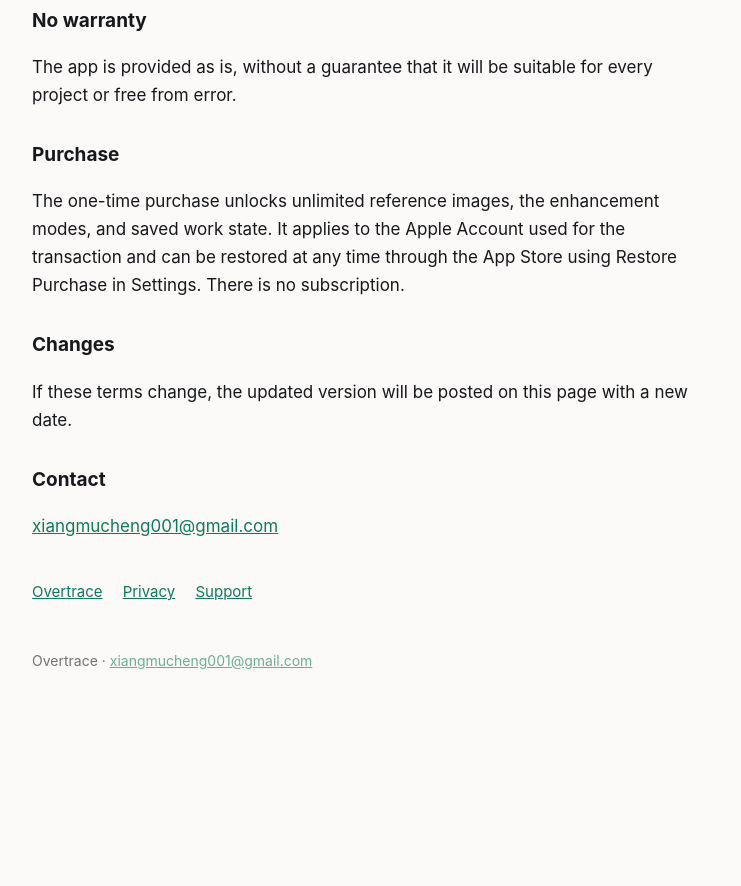
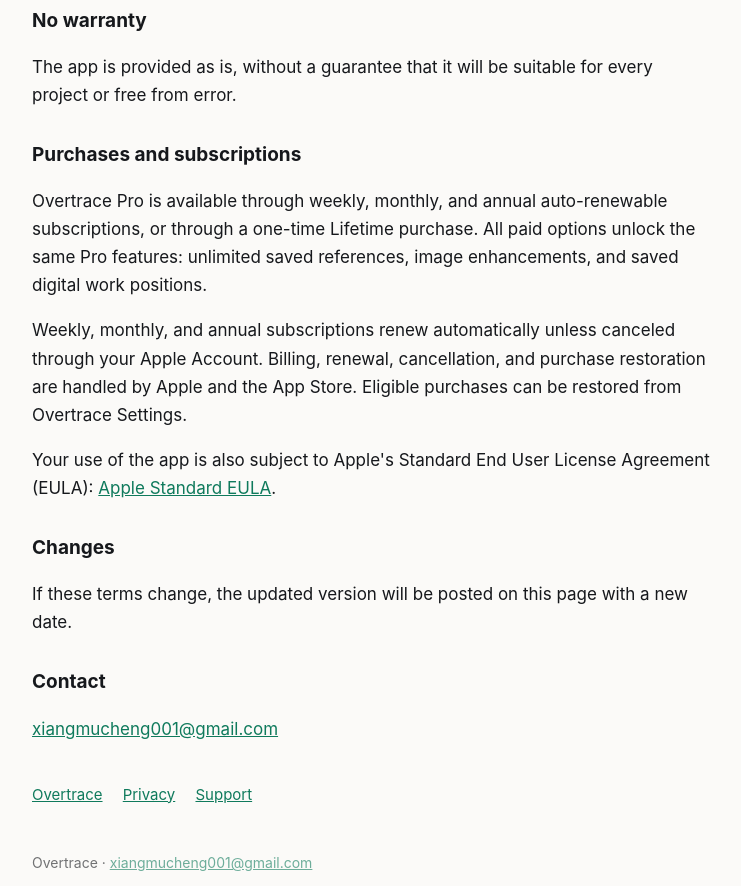
Before and after one commit to chengai1106/overtrace-legal, a plain HTML site: page terms.html in a window 1280 px wide. Shown: the part 540-1426 px from the top of the page, without its empty margins (268-1009 px from the left). Before the commit the page ends 1284 px from the top, so only its background shows below. Drawn offline with Linux system fonts and the light colour scheme.

Commit message:
Update Overtrace legal pages (2026-09-18)

```diff
--- a/terms.html
+++ b/terms.html
@@ -31,7 +31,7 @@
 <header>
   <p class="brand">Overtrace</p>
   <h1>Terms of Service</h1>
-  <p class="meta">Last updated 13 August 2026</p>
+  <p class="meta">Last updated 18 September 2026</p>
 </header>
 
 <p>Overtrace is a visual reference overlay tool. By using it you agree to the following.</p>
@@ -48,10 +48,15 @@ where looking at a screen puts you or others at risk.</p>
 <p>The app is provided as is, without a guarantee that it will be suitable for every project
 or free from error.</p>
 
-<h2>Purchase</h2>
-<p>The one-time purchase unlocks unlimited reference images, the enhancement modes, and saved
-work state. It applies to the Apple Account used for the transaction and can be restored at any
-time through the App Store using Restore Purchase in Settings. There is no subscription.</p>
+<h2>Purchases and subscriptions</h2>
+<p>Overtrace Pro is available through weekly, monthly, and annual auto-renewable subscriptions,
+or through a one-time Lifetime purchase. All paid options unlock the same Pro features: unlimited
+saved references, image enhancements, and saved digital work positions.</p>
+<p>Weekly, monthly, and annual subscriptions renew automatically unless canceled through your
+Apple Account. Billing, renewal, cancellation, and purchase restoration are handled by Apple and
+the App Store. Eligible purchases can be restored from Overtrace Settings.</p>
+<p>Your use of the app is also subject to Apple's Standard End User License Agreement (EULA):
+<a href="https://www.apple.com/legal/internet-services/itunes/dev/stdeula/">Apple Standard EULA</a>.</p>
 
 <h2>Changes</h2>
 <p>If these terms change, the updated version will be posted on this page with a new date.</p>
```
